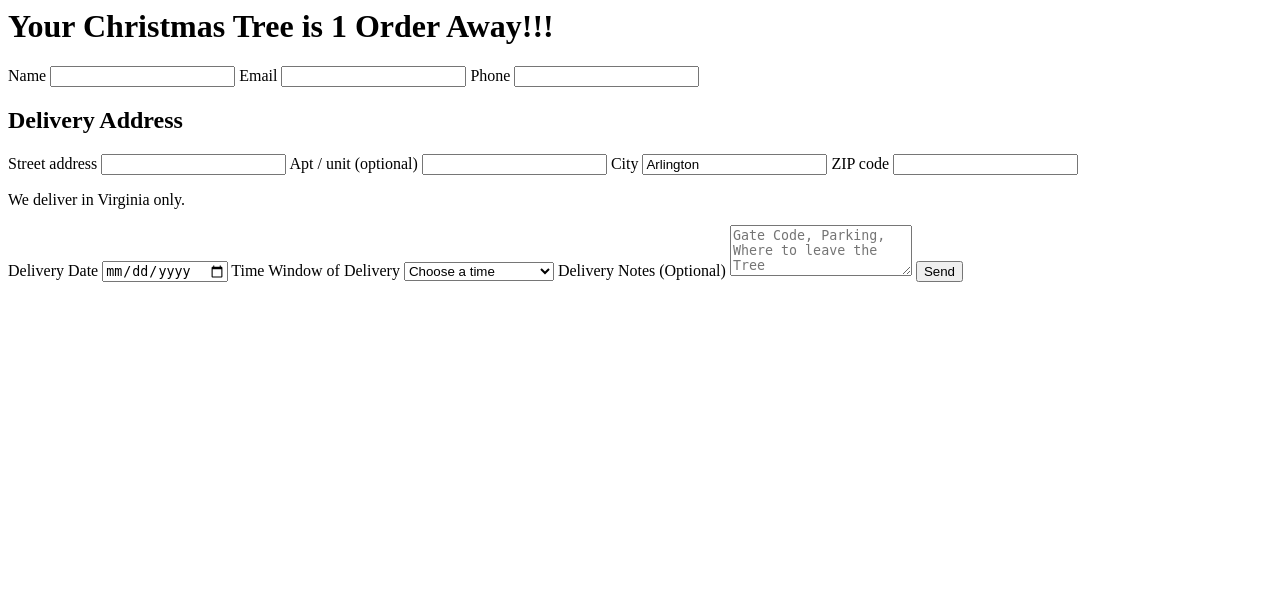
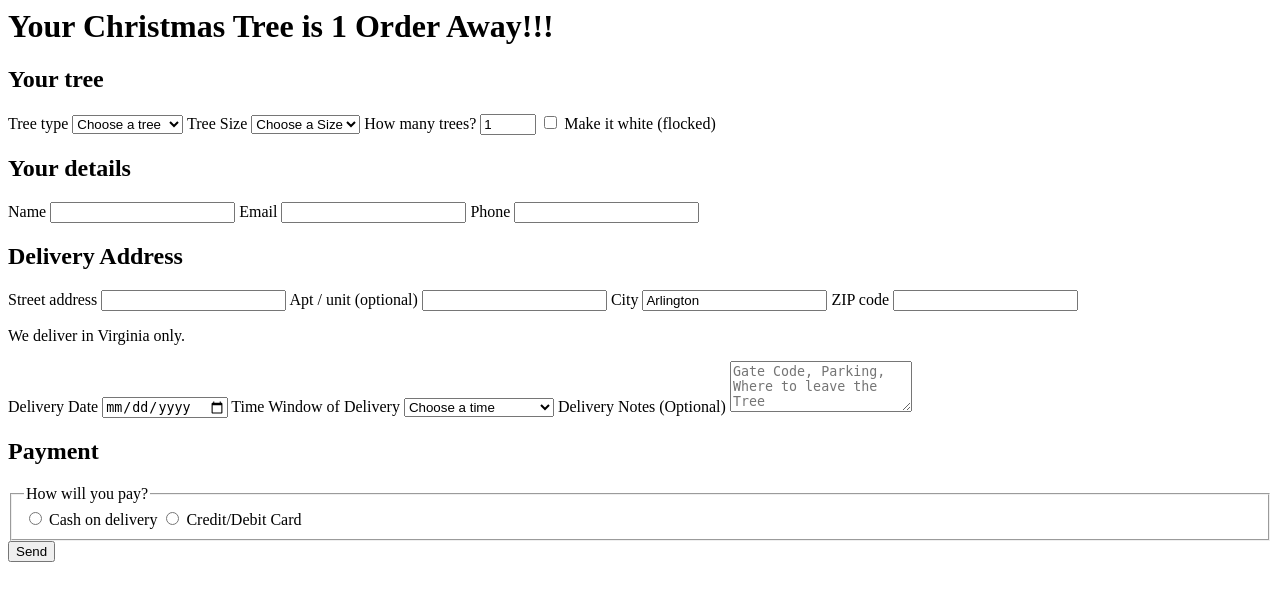
Before and after one commit to tsultan96/christmas-tree-orchard, a Python web app: template templates/order.html in a window 1280 px wide. Shown: the top 601 px of the page. Run offline with Jinja, Linux system fonts and the light colour scheme; the template is opened without the code that fills it, so the values that code supplies are empty.

Commit message:
Complete order form: tree, quantity, flocking, payment

```diff
--- a/templates/order.html
+++ b/templates/order.html
@@ -1,6 +1,38 @@
 <h1> Your Christmas Tree is 1 Order Away!!!</h1>
 
 <form method="post">
+
+    <h2>Your tree</h2>
+
+    <label for="species">Tree type</label>
+    <select id="species" name="species" required>
+        <option value="">Choose a tree</option>
+        <option value="fraser_fir">Fraser fir</option>
+        <option value="douglas_fir">Douglas fir</option>
+        <option value="white_pine">White pine</option>
+        <option value="norway_spruce">Norway spruce</option>
+    </select>
+
+    <label for="tree_size">Tree Size</label>
+    <select name="tree_size" id="tree_size" required>
+        <option value="">Choose a Size</option>
+        <option value="3ft">3 feet</option>
+        <option value="5ft">5 feet</option>
+        <option value="8ft">8 feet (Big)</option>
+        <option value="12ft">12 feet (Big)</option>
+    </select>
+
+    <label for="quantity">How many trees?</label>
+    <input type="number" id="quantity" name="quantity" value="1" min="1" max="50" required>
+
+    <label>
+    <input type="checkbox" name="flocked" value="yes">
+        Make it white (flocked)
+    </label>
+
+
+
+    <h2>Your details</h2>
 
     <label for="name">Name</label>
     <input type="text" id="name" name="name" required>
@@ -42,6 +74,26 @@
 
     <label for="delivery_notes">Delivery Notes (Optional)</label>
     <textarea id="delivery_notes" name="delivery_notes" rows="3" placeholder="Gate Code, Parking, Where to leave the Tree"></textarea>
+
+    <h2>Payment</h2>
+
+    <fieldset>
+        <legend>How will you pay?</legend>
+
+        <label>
+            <input type="radio" name="payment" value="cash" required>
+            Cash on delivery
+        </label>
+        <label>
+            <input type="radio" name="payment" value="card" required>
+            Credit/Debit Card
+        </label>
+
+    </fieldset>
+
+
+
+
     <button type="submit">Send</button>
 
 </form>
```
